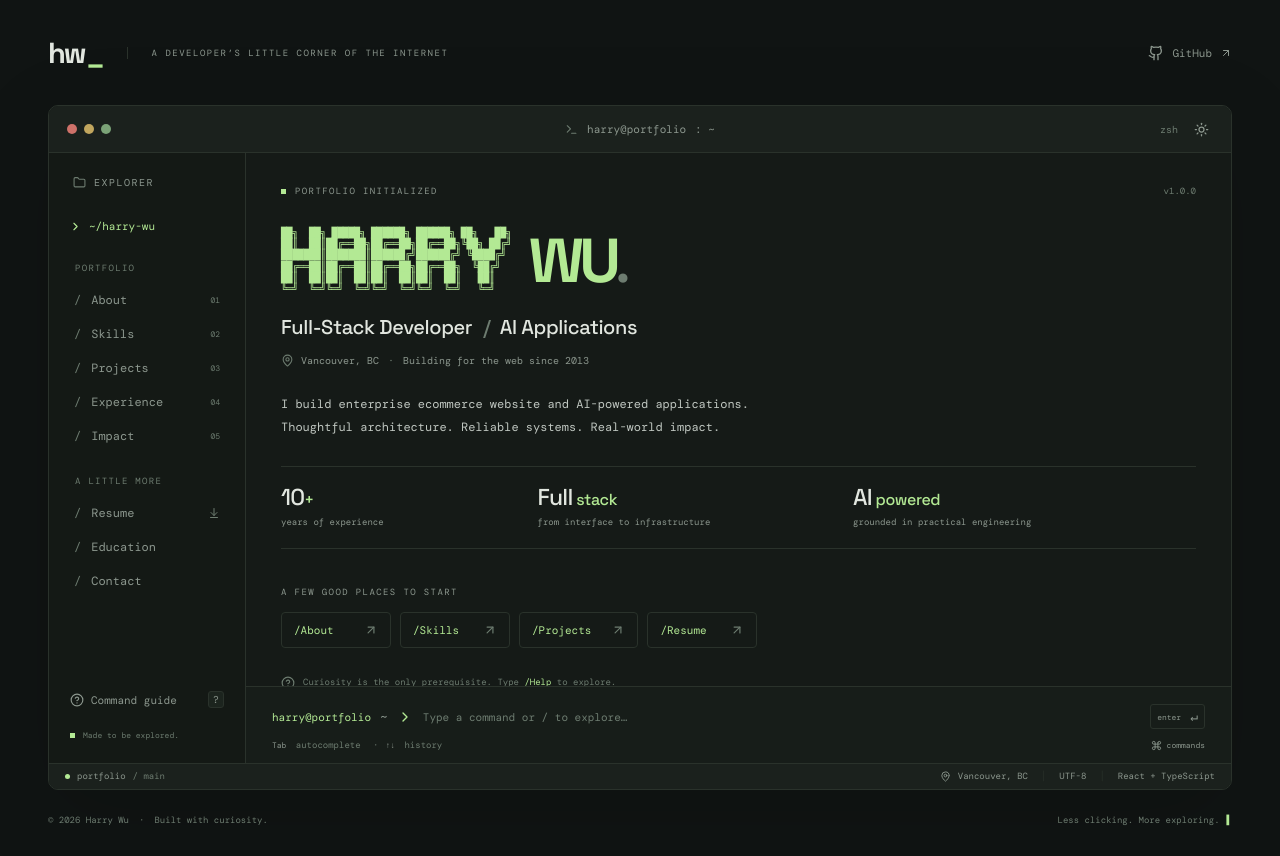
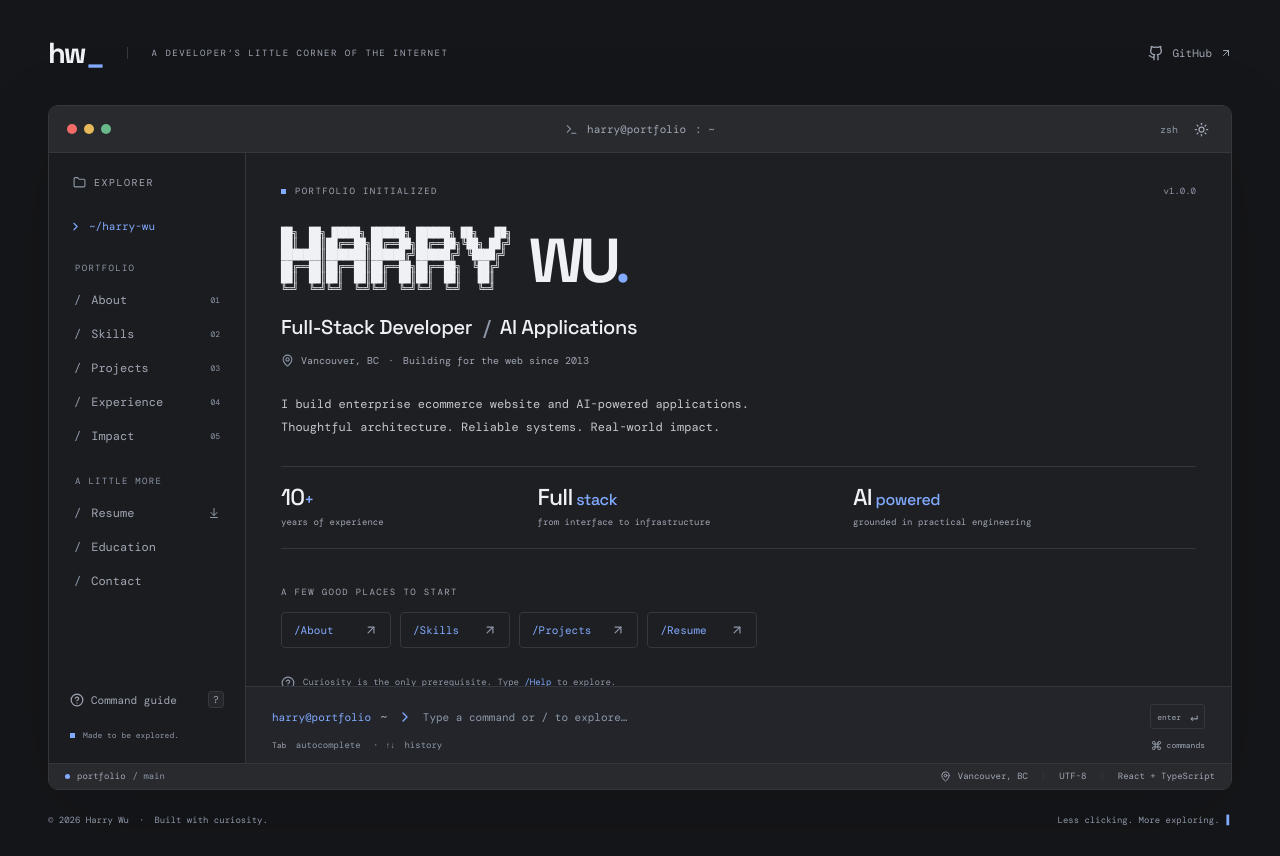
Before and after one commit to harrywutech/ai-chat-bot-resume, a React (Vite) app: page / in a window 1280 px wide. Built offline with nearby package versions, Linux system fonts and the light colour scheme.

Commit message:
Refine portfolio with professional charcoal and blue themes

```diff
--- a/index.html
+++ b/index.html
@@ -3,7 +3,7 @@
   <head>
     <meta charset="UTF-8" />
     <meta name="viewport" content="width=device-width, initial-scale=1.0" />
-    <meta name="theme-color" content="#101413" />
+    <meta name="theme-color" content="#151619" />
     <meta
       name="description"
       content="Harry Wu — Full-Stack Software Developer in Vancouver. 10+ years building commerce platforms, reliable systems, and AI-powered applications. Explore an interactive terminal resume."
--- a/src/styles.css
+++ b/src/styles.css
@@ -3,44 +3,44 @@
 :root {
   font-family:
     "DM Mono", "SFMono-Regular", Consolas, "Liberation Mono", monospace;
-  color: #c0c7c1;
-  background: #101413;
+  color: #c5c8d0;
+  background: #151619;
   font-synthesis: none;
   text-rendering: optimizeLegibility;
   -webkit-font-smoothing: antialiased;
-  --page: #101413;
-  --surface: #151a17;
-  --sidebar: #141915;
-  --toolbar: #1b211d;
-  --input: #171d19;
-  --border: #2a322b;
-  --text: #c0c7c1;
-  --heading: #e1e6df;
-  --muted: #8c978e;
-  --faint: #6d7c70;
-  --accent: #b3e994;
-  --accent-dim: #253522;
-  --hover: #202a21;
-  --tag: #1c241e;
-  --error: #edab9d;
+  --page: #151619;
+  --surface: #1e1f22;
+  --sidebar: #1b1c1f;
+  --toolbar: #282a2e;
+  --input: #23252a;
+  --border: #34373e;
+  --text: #c5c8d0;
+  --heading: #f0f1f4;
+  --muted: #a0a7b4;
+  --faint: #8e98a9;
+  --accent: #82aaff;
+  --accent-dim: #263650;
+  --hover: #2a2d33;
+  --tag: #25272d;
+  --error: #f09595;
   color-scheme: dark;
 }
 :root[data-theme="light"] {
-  --page: #e9ece6;
-  --surface: #f9faf6;
-  --sidebar: #f0f3eb;
-  --toolbar: #e9eee3;
-  --input: #f3f6ed;
-  --border: #d2dacb;
-  --text: #465242;
-  --heading: #202f1c;
-  --muted: #667260;
-  --faint: #6c7967;
-  --accent: #3c6927;
-  --accent-dim: #deebd4;
-  --hover: #e4ecdc;
-  --tag: #edf2e6;
-  --error: #a34230;
+  --page: #f3f5f8;
+  --surface: #ffffff;
+  --sidebar: #f6f7f9;
+  --toolbar: #ebedf1;
+  --input: #f8f9fc;
+  --border: #d8dee8;
+  --text: #3e4758;
+  --heading: #202632;
+  --muted: #637086;
+  --faint: #5e6b80;
+  --accent: #2b5fc7;
+  --accent-dim: #e7eefc;
+  --hover: #edf1f7;
+  --tag: #f3f5f8;
+  --error: #ab3d42;
   color-scheme: light;
 }
 :root[data-theme="green"] {
@@ -238,13 +238,13 @@ kbd {
   width: 10px;
   height: 10px;
   border-radius: 50%;
-  background: #ce7169;
+  background: #f26b68;
 }
 .window-lights span:nth-child(2) {
-  background: #c1a65e;
+  background: #e7b95a;
 }
 .window-lights span:nth-child(3) {
-  background: #7ba377;
+  background: #68b889;
 }
 .window-title {
   position: absolute;
@@ -434,7 +434,7 @@ kbd {
   align-items: center;
   gap: 17px;
   margin: 30px 0 20px;
-  color: var(--accent);
+  color: var(--heading);
   user-select: none;
 }
 .hero-name pre {
@@ -454,7 +454,7 @@ kbd {
 }
 .name-dot {
   font-size: 48px;
-  color: var(--faint);
+  color: var(--accent);
 }
 .role-line {
   font-family: "Space Grotesk", sans-serif;
@@ -1108,10 +1108,10 @@ kbd {
   border: 1px solid var(--faint);
 }
 .theme-swatch.dark {
-  background: #151a17;
+  background: #1e1f22;
 }
 .theme-swatch.light {
-  background: #f9faf6;
+  background: #ffffff;
 }
 .theme-swatch.green {
   background: #68f394;
```
Also changed, not shown: public/favicon.svg.
